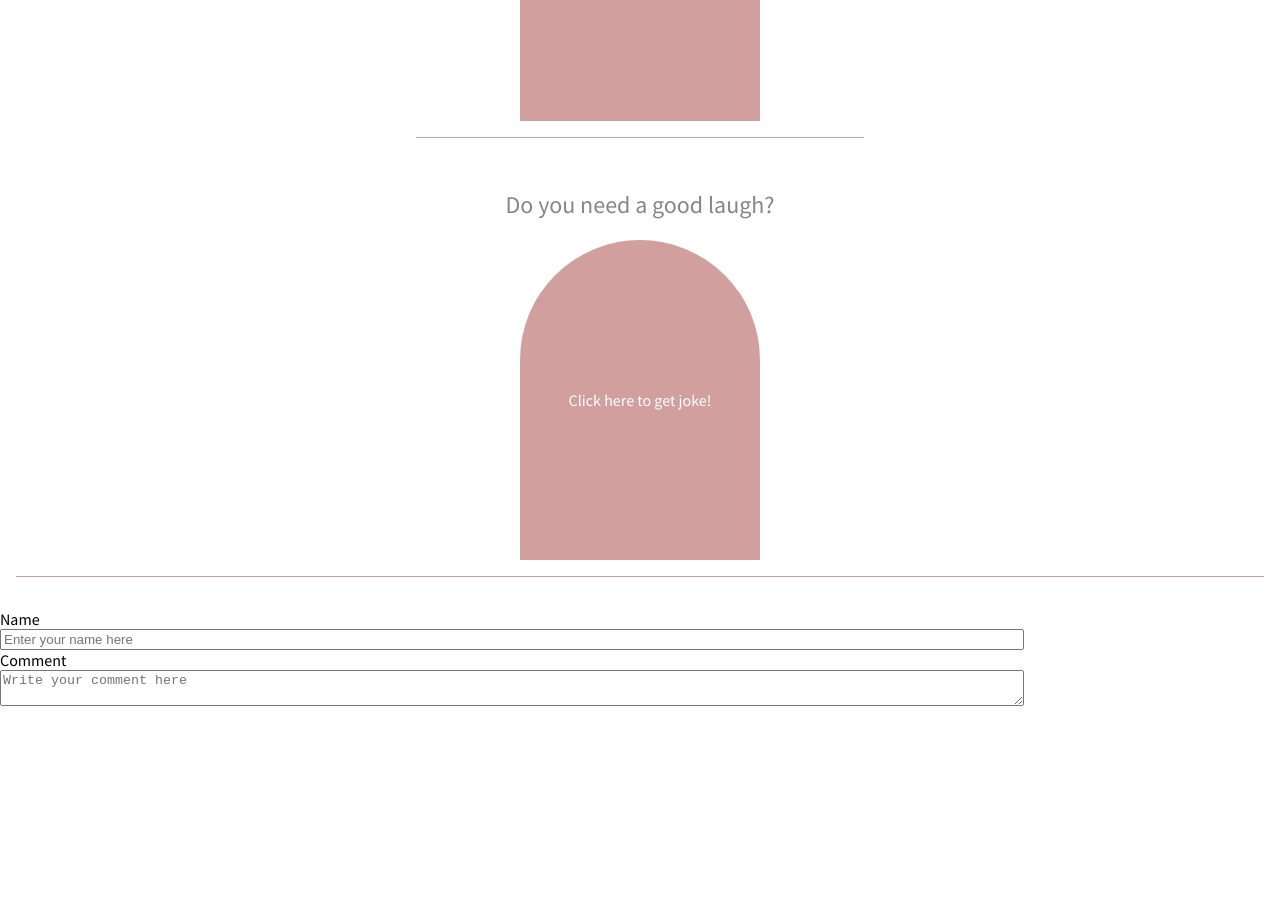
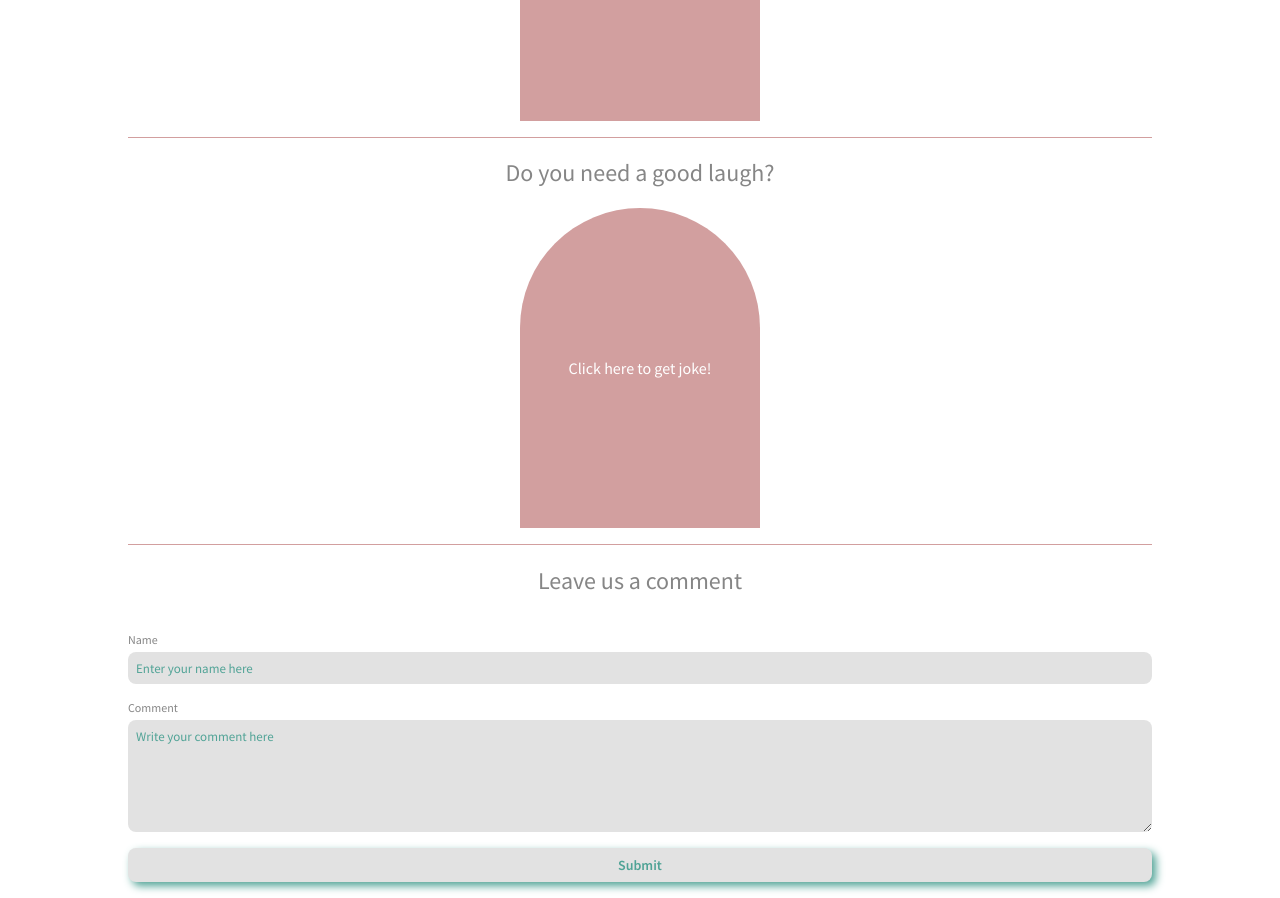
Before and after one commit to Yaz-Reyna/yazmin-reyna-capstone-breathe, a React (Create React App) app: page /quotes in a window 1280 px wide. Shown: the part 460-1358 px from the top of the page. Before the commit the page ends 1166 px from the top, so only its background shows below. Built offline with nearby package versions, Linux system fonts and the light colour scheme.

Commit message:
Add form component and style

```diff
--- a/src/components/CommentsForm/CommentsForm.js
+++ b/src/components/CommentsForm/CommentsForm.js
@@ -4,16 +4,21 @@ import './CommentsForm.scss';
 
 function CommentsForm() {
     return (
-        <form className='qj-form' action="submit">
-            <label className='qj-form__label' htmlFor="name">
-                Name
-                <input className='qj-form__input qj-form__input--name'  type="text" placeholder='Enter your name here' name='name' />
-            </label>
-            <label className='qj-form__label' htmlFor="comment">
-                Comment
-                <textarea className='qj-form__input qj-form__input--comment' name="comment" placeholder='Write your comment here'></textarea>
-            </label>
-        </form>
+        <section className='comments'>
+            <h2 className='comments__title'>Leave us a comment</h2>
+            <form className='comments__qj-form' action="submit">
+                <label className='comments__qj-form--label' htmlFor="name">
+                    Name
+                    <input className='comments__qj-form__input comments__qj-form__input--name '  type="text" placeholder='Enter your name here' name='name' />
+                </label>
+                <label className='comments__qj-form--label' htmlFor="comment">
+                    Comment
+                    <textarea className='comments__qj-form__input comments__qj-form__input--comment' name="comment" placeholder='Write your comment here'></textarea>
+                </label>
+                <button className='comments__qj-form__button'>Submit</button>
+            </form>
+        </section>
+
     )
 }
 
--- a/src/components/CommentsForm/CommentsForm.scss
+++ b/src/components/CommentsForm/CommentsForm.scss
@@ -1,3 +1,74 @@
 @use "../../styles/partials/fonts" as *;
 @use "../../styles/partials/mixins" as *;
 @use "../../styles/partials/variables" as *;
+
+.comments {
+    display: flex;
+    flex-direction: column;
+    width: 100%;
+
+    &__title {
+        @include section-title;
+    }
+
+    &__qj-form {
+        display: flex;
+        flex-direction: column;
+        width: 100%;
+        gap: 1rem;
+        margin-top: 1rem;
+
+        &--label{
+            display: flex;
+            flex-direction: column;
+            color: $dark-gray;
+            font-size: .75rem;
+            gap: .3125rem;
+        }
+
+        &__input {
+            background-color: $gray;
+            border: none;
+            border-radius: .5rem;
+            padding: .5rem;
+
+            &--name {
+                height: 2rem;
+            }
+
+            &--comment {
+                height: 7rem;
+            }
+        }
+
+        &__button{
+            background-color: $gray;
+            border: none;
+            border-radius: .5rem;
+            padding: .5rem;
+            color: $dark-turquoise;
+            font-size: .8125rem;
+            font-family: 'Source Sans Pro';
+            font-size: .875rem;
+            font-weight: 600;
+            box-shadow: .25rem .25rem .5rem;
+        }
+    }
+
+
+}
+
+.comments__qj-form__input::placeholder {
+    color: $dark-turquoise;
+    font-size: .8125rem;
+    font-family: 'Source Sans Pro';
+}
+
+.comments__qj-form__input:focus {
+    outline: none;
+    border: .125rem solid $pink;
+}
+
+.comments__qj-form__button:hover {
+    background-color: $medium-pink;
+}
--- a/src/components/Jokes/Jokes.scss
+++ b/src/components/Jokes/Jokes.scss
@@ -3,7 +3,6 @@
 @use "../../styles/partials/variables" as *;
 
 .jokes {
-    padding: 1rem;
     display: flex;
     flex-direction: column;
     align-items: center;
@@ -16,9 +15,7 @@
     width: 100%;
 
         &--title {
-            text-align: center;
-            font-weight: 400;
-            color: $dark-gray;
+            @include section-title;
         }
 
         &--button {
--- a/src/components/Quotes/Quotes.scss
+++ b/src/components/Quotes/Quotes.scss
@@ -3,21 +3,20 @@
 @use "../../styles/partials/variables" as *;
 
 .quotes {
-    padding: 1rem;
+
     display: flex;
     flex-direction: column;
     align-items: center;
 
     &__quotes-container {
+        width: 100%;
         border-bottom: 1px solid $medium-pink;
         display: flex;
         flex-direction: column;
         align-items: center;
 
         &--title {
-            text-align: center;
-            font-weight: 400;
-            color: $dark-gray;
+            @include section-title;
         }
 
         &--button {
@@ -26,15 +25,3 @@
         }
     }
 }
-
-.qj-form {
-    display: flex;
-    flex-direction: column;
-    width: 80%;
-    margin-top: 1rem;
-
-    &__label{
-        display: flex;
-    flex-direction: column;
-    }
-}
--- a/src/pages/quotes-and-jokes/quotes-and-jokes.scss
+++ b/src/pages/quotes-and-jokes/quotes-and-jokes.scss
@@ -0,0 +1,17 @@
+@use "../../styles/partials/fonts" as *;
+@use "../../styles/partials/mixins" as *;
+@use "../../styles/partials/variables" as *;
+
+.main-section {
+    padding: 1rem;
+
+    @include tablet {
+        padding-left: 2rem;
+        padding-right: 2rem;
+    }
+
+    @include desktop {
+        padding-left: 8rem;
+        padding-right: 8rem;
+    }
+}
--- a/src/styles/partials/_mixins.scss
+++ b/src/styles/partials/_mixins.scss
@@ -32,3 +32,9 @@ $desktop-breakpoint: 1280px;
     font-family: 'Source Sans Pro';
     font-weight: 400;
 }
+
+@mixin section-title {
+    text-align: center;
+    font-weight: 400;
+    color: $dark-gray;
+}
```
